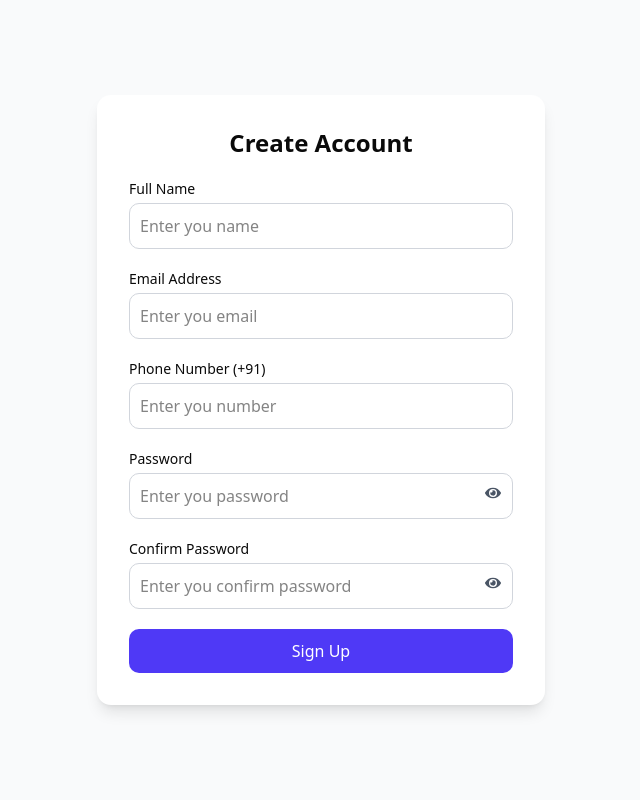
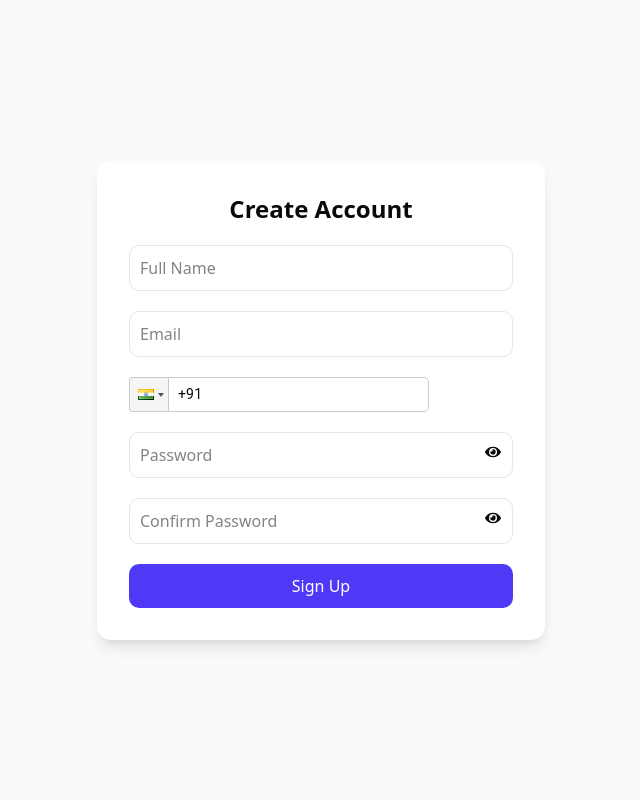
Before and after one commit to muktijindal/RozgarUserJobList, a Next.js app: page /signup in a window 1280 px wide. Shown: the top 800 px of the page, without its empty margins (319-959 px from the left). Built offline with nearby package versions, Linux system fonts and the light colour scheme.

Commit message:
Feature: user, login, signup

```diff
--- a/package.json
+++ b/package.json
@@ -22,6 +22,7 @@
     "react-dom": "19.1.0",
     "react-hot-toast": "^2.6.0",
     "react-icons": "^5.5.0",
+    "react-phone-input-2": "^2.15.1",
     "react-router-dom": "^7.9.5",
     "react-toastify": "^11.0.5",
     "tailwind-merge": "^3.4.0"
--- a/src/app/layout.js
+++ b/src/app/layout.js
@@ -3,6 +3,8 @@ import "./globals.css";
 
 import Footer from "@/components/global/Footer";
 import { Navbar } from "@/components/global/Navbar";
+
+import { Toaster } from "react-hot-toast";
 
 const geistSans = Geist({
   variable: "--font-geist-sans",
@@ -26,6 +28,10 @@ export default function RootLayout({ children }) {
         className={`${geistSans.variable} ${geistMono.variable} antialiased`}
       >
         <Navbar />
+
+        {/* ✅ ADD TOASTER HERE */}
+        <Toaster position="top-right" reverseOrder={false} />
+
         {children}
         <Footer />
       </body>
--- a/src/app/page.js
+++ b/src/app/page.js
@@ -1,9 +1,9 @@
-import UserWebsitePage from "./userwebsite/page";
+import LoginPage from "./login/page";
 
 export default function Home() {
   return (
  <div className="font-bold">
-<UserWebsitePage />
+<LoginPage />
  </div>
   );
 }
--- a/src/components/Signup.jsx
+++ b/src/components/Signup.jsx
@@ -4,12 +4,15 @@ import { useState } from "react";
 import { useRouter } from "next/navigation";
 import { FaEye, FaEyeSlash } from "react-icons/fa";
 import toast from "react-hot-toast";
+import PhoneInput from "react-phone-input-2";
+import "react-phone-input-2/lib/style.css";
 
 const Signup = () => {
   const router = useRouter();
 
   const [showPassword, setShowPassword] = useState(false);
   const [showConfirmPassword, setShowConfirmPassword] = useState(false);
+  const [showModal, setShowModal] = useState(false);
 
   const [formData, setFormData] = useState({
     fullName: "",
@@ -19,32 +22,51 @@ const Signup = () => {
     phone: "",
   });
 
+  const [errors, setErrors] = useState({});
   const [loading, setLoading] = useState(false);
 
-  const isPasswordMatch =
-    formData.password &&
-    formData.confirmPassword &&
-    formData.password === formData.confirmPassword;
+  // ✅ VALIDATION
+  const validate = () => {
+    const newErrors = {};
 
-  const isPhoneValid = /^(\+91)?[6-9]\d{9}$/.test(formData.phone);
+    const emailRegex = /^[^\s@]+@[^\s@]+\.[^\s@]+$/;
+    if (!emailRegex.test(formData.email)) {
+      newErrors.email = "Enter a valid email address";
+    }
+
+    const passwordRegex =
+      /^(?=.*[a-z])(?=.*[A-Z])(?=.*\d)(?=.*[@$!%*?&]).{8,}$/;
+    if (!passwordRegex.test(formData.password)) {
+      newErrors.password =
+        "Min 8 chars, 1 uppercase, 1 lowercase, 1 number & 1 special char";
+    }
+
+    if (formData.password !== formData.confirmPassword) {
+      newErrors.confirmPassword = "Passwords do not match";
+    }
+
+    if (!formData.phone || formData.phone.length < 10) {
+      newErrors.phone = "Enter valid phone number";
+    }
+
+    setErrors(newErrors);
+    return Object.keys(newErrors).length === 0;
+  };
 
   const handleChange = (e) => {
     setFormData({
       ...formData,
       [e.target.name]: e.target.value,
     });
+
+    setErrors({ ...errors, [e.target.name]: "" });
   };
 
   const handleSubmit = async (e) => {
     e.preventDefault();
 
-    if (!isPhoneValid) {
-      toast.error("Enter valid Indian phone number (+91 optional)");
-      return;
-    }
-
-    if (!isPasswordMatch) {
-      toast.error("Passwords do not match");
+    if (!validate()) {
+      toast.error("Please fix the errors");
       return;
     }
 
@@ -60,7 +82,7 @@ const Signup = () => {
             full_name: formData.fullName,
             email: formData.email,
             password: formData.password,
-            phone: formData.phone,
+            phone: `+${formData.phone}`,
           }),
         }
       );
@@ -70,8 +92,10 @@ const Signup = () => {
       if (!res.ok) {
         toast.error(data?.message || "Signup failed");
       } else {
-        toast.success("Account created successfully!");
-        router.push(`/verify?email=${formData.email}`);
+        toast.success("Account created successfully 🎉");
+
+        // ✅ SHOW VERIFY MODAL (NO AUTO REDIRECT)
+        setShowModal(true);
       }
     } catch (err) {
       toast.error("Something went wrong");
@@ -84,125 +108,140 @@ const Signup = () => {
     "w-full border p-2.5 rounded-lg focus:outline-none transition";
 
   return (
+    <>
+      {/* ✅ VERIFY MODAL */}
+      {showModal && (
+        <div className="fixed inset-0 bg-black/50 flex items-center justify-center z-50">
+          <div className="bg-white p-6 rounded-xl shadow-lg text-center w-90">
+            <h2 className="text-xl font-bold mb-2">
+              Verify Your Account 📩
+            </h2>
+
+            <p className="text-gray-600 mb-4">
+              A verification link/code has been sent to:
+              <br />
+              <span className="font-semibold">
+                {formData.email}
+              </span>
+            </p>
+
+            <button
+              onClick={() =>
+                router.push(`/verify?email=${formData.email}`)
+              }
+              className="px-4 py-2 bg-indigo-600 text-white rounded"
+            >
+              Login page
+            </button>
+          </div>
+        </div>
+      )}
+
+      {/* FORM */}
       <div className="min-h-screen flex items-center justify-center bg-gray-50 px-4">
         <form
           onSubmit={handleSubmit}
           className="bg-white p-8 rounded-xl shadow-lg w-full max-w-md space-y-5"
         >
-        <h2 className="text-2xl font-bold text-center">Create Account</h2>
+          <h2 className="text-2xl font-bold text-center">
+            Create Account
+          </h2>
 
           {/* Full Name */}
-        <div>
-          <label className="block text-sm font-medium mb-1">Full Name</label>
           <input
             type="text"
             name="fullName"
-            placeholder="Enter you name"
+            placeholder="Full Name"
             value={formData.fullName}
             onChange={handleChange}
-            className={`${inputBase} border-gray-300 focus:ring-2 focus:ring-indigo-500`}
+            className={inputBase}
             required
           />
-        </div>
 
           {/* Email */}
           <div>
-          <label className="block text-sm font-medium mb-1">
-            Email Address
-          </label>
             <input
               type="email"
               name="email"
-            placeholder="Enter you email"
+              placeholder="Email"
               value={formData.email}
               onChange={handleChange}
-            className={`${inputBase} border-gray-300 focus:ring-2 focus:ring-indigo-500`}
-            required
+              className={`${inputBase} ${
+                errors.email ? "border-red-500" : ""
+              }`}
             />
+            {errors.email && (
+              <p className="text-red-500 text-xs mt-1">
+                {errors.email}
+              </p>
+            )}
           </div>
 
           {/* Phone */}
           <div>
-          <label className="block text-sm font-medium mb-1">
-            Phone Number (+91)
-          </label>
-          <input
-            type="tel"
-            name="phone"
+            <PhoneInput
+              country={"in"}
               value={formData.phone}
-            onChange={handleChange}
-            placeholder="Enter you number"
-            className={`${inputBase} ${
-              formData.phone
-                ? isPhoneValid
-                  ? "border-green-500"
-                  : "border-red-500"
-                : "border-gray-300"
-            }`}
-            required
+              onChange={(phone) => {
+                setFormData({ ...formData, phone });
+                setErrors({ ...errors, phone: "" });
+              }}
             />
+            {errors.phone && (
+              <p className="text-red-500 text-xs mt-1">
+                {errors.phone}
+              </p>
+            )}
           </div>
 
           {/* Password */}
-        <div>
-          <label className="block text-sm font-medium mb-1">Password</label>
-
           <div className="relative">
             <input
               type={showPassword ? "text" : "password"}
               name="password"
-              placeholder="Enter you password"
+              placeholder="Password"
               value={formData.password}
               onChange={handleChange}
-              className={`${inputBase} border-gray-300`}
-              required
+              className={`${inputBase} ${
+                errors.password ? "border-red-500" : ""
+              }`}
             />
             <span
               onClick={() => setShowPassword(!showPassword)}
-              className="absolute right-3 top-3 cursor-pointer text-gray-600"
+              className="absolute right-3 top-3 cursor-pointer"
             >
               {showPassword ? <FaEyeSlash /> : <FaEye />}
             </span>
-          </div>
+            {errors.password && (
+              <p className="text-red-500 text-xs mt-1">
+                {errors.password}
+              </p>
+            )}
           </div>
 
           {/* Confirm Password */}
-        <div>
-          <label className="block text-sm font-medium mb-1">
-            Confirm Password
-          </label>
-
           <div className="relative">
             <input
               type={showConfirmPassword ? "text" : "password"}
               name="confirmPassword"
-              placeholder="Enter you confirm password"
+              placeholder="Confirm Password"
               value={formData.confirmPassword}
               onChange={handleChange}
               className={`${inputBase} ${
-                formData.confirmPassword
-                  ? isPasswordMatch
-                    ? "border-green-500"
-                    : "border-red-500"
-                  : "border-gray-300"
+                errors.confirmPassword ? "border-red-500" : ""
               }`}
-              required
             />
             <span
-              onClick={() => setShowConfirmPassword(!showConfirmPassword)}
-              className="absolute right-3 top-3 cursor-pointer text-gray-600"
+              onClick={() =>
+                setShowConfirmPassword(!showConfirmPassword)
+              }
+              className="absolute right-3 top-3 cursor-pointer"
             >
               {showConfirmPassword ? <FaEyeSlash /> : <FaEye />}
             </span>
-          </div>
-
-          {formData.confirmPassword && (
-            <p
-              className={`text-xs mt-1 ${
-                isPasswordMatch ? "text-green-600" : "text-red-500"
-              }`}
-            >
-              {isPasswordMatch ? "Passwords match ✓" : "Passwords do not match"}
+            {errors.confirmPassword && (
+              <p className="text-red-500 text-xs mt-1">
+                {errors.confirmPassword}
               </p>
             )}
           </div>
@@ -210,12 +249,13 @@ const Signup = () => {
           <button
             type="submit"
             disabled={loading}
-          className="w-full bg-indigo-600 text-white py-2.5 rounded-lg hover:bg-indigo-700 transition disabled:bg-gray-400"
+            className="w-full bg-indigo-600 text-white py-2.5 rounded-lg"
           >
             {loading ? "Creating..." : "Sign Up"}
           </button>
         </form>
       </div>
+    </>
   );
 };
 
--- a/src/components/UserProfile/Accomplishments/ProfileSections.jsx
+++ b/src/components/UserProfile/Accomplishments/ProfileSections.jsx
@@ -221,7 +221,7 @@ export default function ProfileSections() {
               <p className="text-sm text-gray-400">No employment added yet.</p>
             )}
 
-            {experiences.map((exp) => (
+            {experiences?.map((exp) => (
               <div
                 key={exp.id}
                 className="border rounded-xl p-4 flex justify-between items-start"
--- a/src/components/global/Footer.jsx
+++ b/src/components/global/Footer.jsx
@@ -17,7 +17,7 @@ const Footer = () => {
           <div>
             <div className="flex items-center gap-2">
               <div className="w-10 h-10 bg-blue-600 rounded-full" />
-              <h2 className="text-3xl font-semibold text-blue-600">naukri</h2>
+              <h2 className="text-3xl font-semibold text-blue-600">Rozgar Dwar</h2>
             </div>
 
             <h3 className="mt-6 font-medium">Connect with us</h3>
--- a/src/components/global/Navbar.jsx
+++ b/src/components/global/Navbar.jsx
@@ -32,7 +32,7 @@ export const Navbar = () => {
   };
 
   // 🚫 Hide navbar on auth pages
-  const hideNavbarRoutes = ["/login", "/signup", "/forgotpassword"];
+  const hideNavbarRoutes = ["/", "/signup", "/forgotpassword"];
   if (hideNavbarRoutes.includes(pathname)) {
     return null;
   }
```
Also changed, not shown: src/components/ForgotPassword.jsx (+63 -16 lines), src/components/Login.jsx (+39 -20 lines), 1 other file (tests, documents, lock files or other folders). Lines whose indentation alone changed are shown as unchanged.
